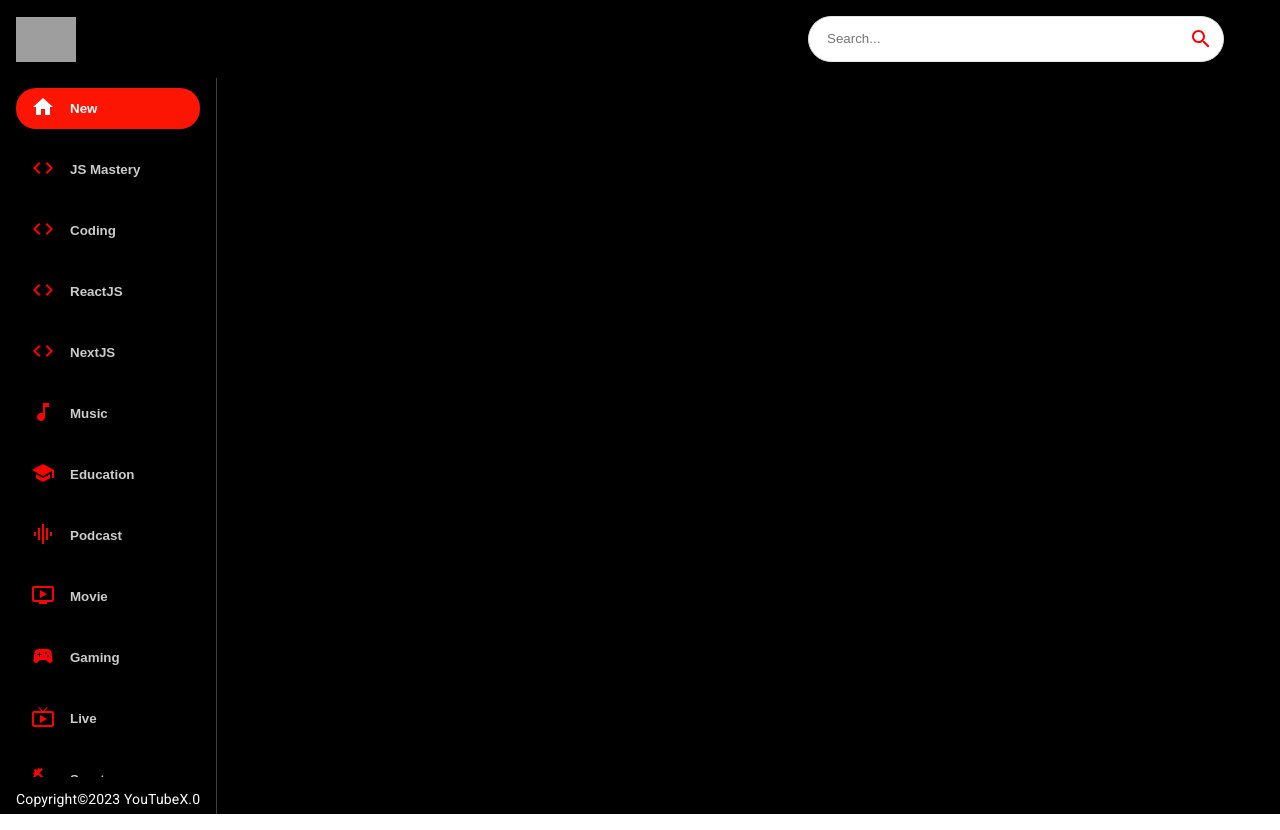
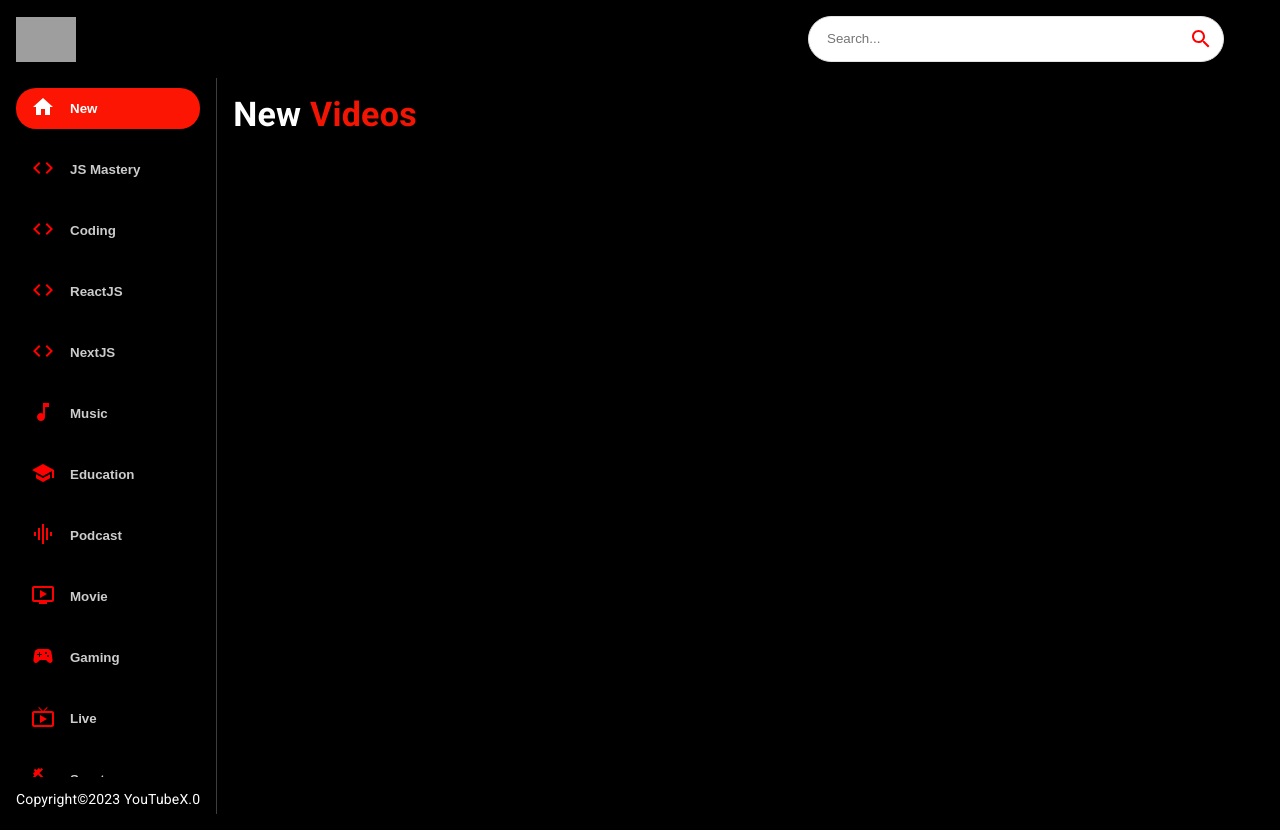
Before and after one commit to abhaypsamrat/YouTubeX.0, a React (Create React App) app: page / in a window 1280 px wide. Built offline with nearby package versions, Linux system fonts and the light colour scheme; grey boxes are pictures that could not be loaded.

Commit message:
Videos components added

```diff
--- a/src/components/Feed.jsx
+++ b/src/components/Feed.jsx
@@ -1,6 +1,6 @@
 import { useState, useEffect } from "react";
 import { Box, Stack, Typography, typography } from "@mui/material";
-import Sidebar from "./Sidebar";
+import { Sidebar, Videos } from "./";
 
 const Feed = () => {
   return (
@@ -21,6 +21,17 @@
           Copyright©2023 YouTubeX.0
         </Typography>
       </Box>
+      <Box p={2} sx={{ overflowY: "auto", height: "90vh", flex: 2 }}>
+        <Typography
+          variant="h4"
+          fontWeight="bold"
+          mb={2}
+          sx={{ color: "white" }}
+        >
+          New <span style={{ color: "#F31503" }}>Videos</span>
+        </Typography>
+        <Videos videos={[]} />
+      </Box>
     </Stack>
   );
 };
--- /dev/null
+++ b/src/components/Videos.jsx
@@ -0,0 +1,7 @@
+import React from "react";
+
+const Videos = () => {
+  return <div>Videos</div>;
+};
+
+export default Videos;
--- a/src/components/index.js
+++ b/src/components/index.js
@@ -5,3 +5,4 @@
 export { default as VideoDetail } from "./VideoDetail";
 export { default as SearchBar } from "./SearchBar";
 export { default as Sidebar } from "./Sidebar";
+export { default as Videos } from "./Videos";
```
